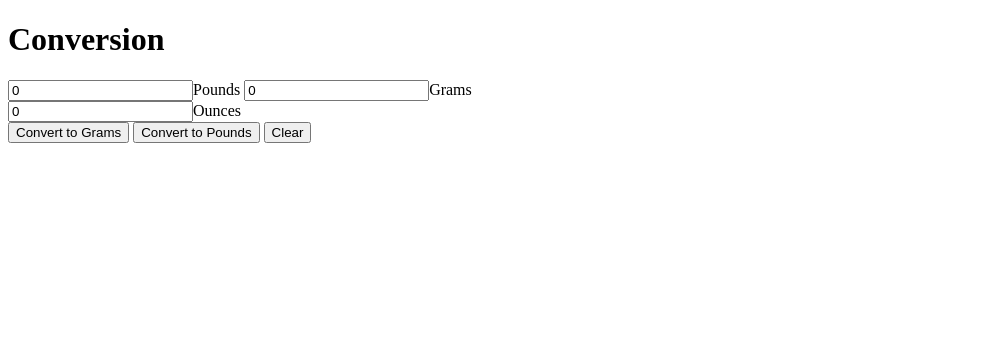
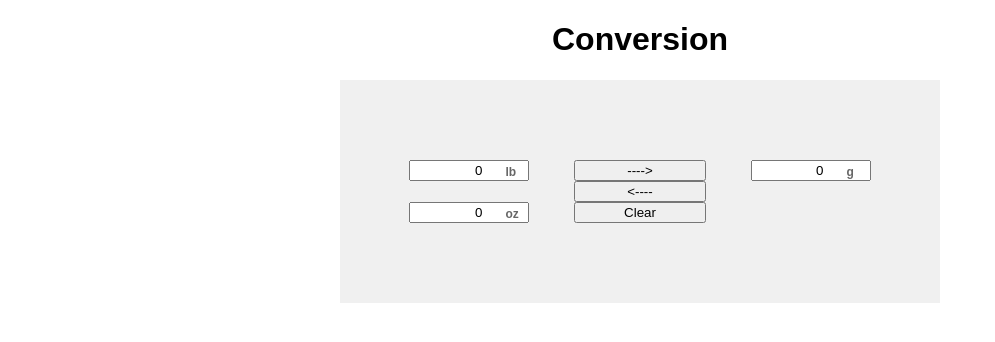
Before and after one commit to Ariel-Doyle/Conversion, a plain HTML site: page index.html in a window 1280 px wide. Shown: the whole page, without its empty margins (0-995 px from the left). Drawn offline with Linux system fonts and the light colour scheme.

Commit message:
updated css to tweak background, buttons, labels

```diff
--- a/css/styles.css
+++ b/css/styles.css
@@ -0,0 +1,80 @@
+html,
+body {
+  margin: 0;
+  padding: 0;
+  font-family: "Arial";
+  font-size: 21;
+}
+
+.body-container {
+  width: calc(60% + 320px);
+  box-sizing: border-box;
+  margin: auto;
+  overflow: hidden;
+  top: 30px;
+  padding-top: 80px;
+  padding-bottom: 60px;
+  padding-left: 2%;
+  padding-right: 2%;
+  max-width: 600px;
+}
+
+.shaded {
+  background-color: #f0f0f0;
+}
+
+.centered {
+  width: fit-content;
+  margin-left: auto;
+  margin-right: auto;
+  display: flex;
+  text-align: center;
+}
+
+.column-narrow-l {
+  width: 30%;
+  float: left;
+  padding-left: 8%;
+  text-align: justify;
+  line-height: 130%;
+}
+
+.column-narrow-r {
+  width: 30%;
+  float: right;
+  padding-right: 8%;
+  text-align: right;
+  line-height: 130%;
+}
+
+.column-narrow-r label {
+  float: right;
+  clear: both;
+}
+
+label, input {
+  position: relative;
+  display: block;
+  padding-right: 30px;
+  width: 120px;
+  box-sizing: border-box;
+  text-align: right;
+}
+
+label::after {
+  content: attr(unit);
+  position:absolute;
+  top: 2px;
+  left: 96px;
+  font-family: arial, helvetica, sans-serif;
+  font-size: 12px;
+  display: block;
+  color: rgba(0, 0, 0, 0.6);
+  font-weight: bold;
+}
+
+button {
+  display: inline-block;
+  width: 24%;
+  margin: 0 auto;
+}
--- a/index.html
+++ b/index.html
@@ -6,11 +6,24 @@
   <title>Conversion</title>
 </head>
 <body>
-  <h1>Conversion</h1>
-  <input type="number" id="pound-field" value="0">Pounds <input type="number" id="gram-field" value="0">Grams<br>
-  <input type="number" id="ounce-field" value="0">Ounces<br>
-  <button id="convert-to-gram" onClick="executeConversionToGram()">Convert to Grams</button>
-  <button id="convert-to-ounce" onClick="executeConversionToPound()">Convert to Pounds</button>
-  <button id="clear-all" onClick="clearAll()">Clear</button>
+  <h1 class="centered">Conversion</h1>
+  <div class="body-container shaded">
+    <div class="column-narrow-l">
+      <label unit="lb">
+        <input type="number" id="pound-field" value="0">
+      </label><br>
+      <label unit="oz">
+        <input type="number" id="ounce-field" value="0">
+      </label><br>
+    </div> <!-- end column-narrow-l -->
+    <div class="column-narrow-r">
+      <label unit="g">
+        <input type="number" id="gram-field" value="0">
+      </label><br>
+    </div> <!-- end column-narrow-r -->
+    <button id="convert-to-gram" onClick="executeConversionToGram()">----></button><br>
+    <button id="convert-to-ounce" onClick="executeConversionToPound()"><----</button><br>
+    <button id="clear-all" onClick="clearAll()">Clear</button>
+  </div> <!-- end body-container -->
 </body>
 </html>
```
